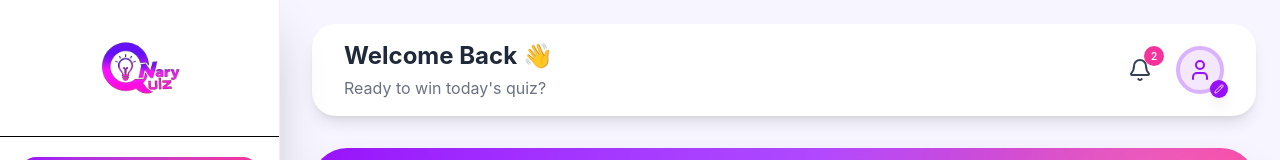
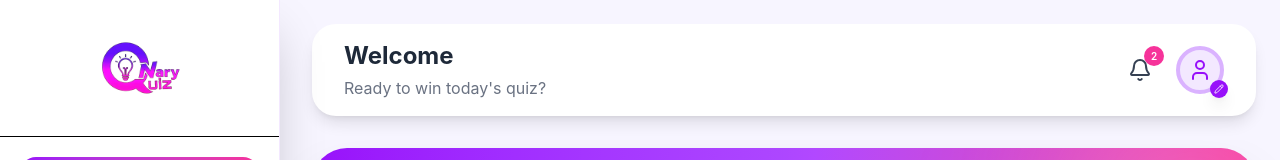
Before and after one commit to Shivu30-code/Quizonary, a React (Vite) app in the folder Quick_app/: page /home in a window 1280 px wide. Shown: the top 160 px of the page. Built offline with nearby package versions, Linux system fonts and the light colour scheme; sample sign-in values are in the browser's storage.

Commit message:
Inital Update

```diff
--- a/Quick_app/src/component/layout/Navbar.jsx
+++ b/Quick_app/src/component/layout/Navbar.jsx
@@ -15,41 +15,6 @@ const Navbar = () => {
   const [showAvatarModal, setShowAvatarModal] = useState(false);
   const user = JSON.parse(localStorage.getItem("user"));
   const [selectedAvatar, setSelectedAvatar] = useState(user?.avatar);
-
-//   const avatars = [
-//   {
-//     name: "Lion",
-//     url: "https://api.dicebear.com/9.x/adventurer/svg?seed=lion",
-//   },
-//   {
-//     name: "Tiger",
-//     url: "https://api.dicebear.com/9.x/adventurer/svg?seed=tiger",
-//   },
-//   {
-//     name: "Panda",
-//     url: "https://api.dicebear.com/9.x/adventurer/svg?seed=panda",
-//   },
-//   {
-//     name: "Fox",
-//     url: "https://api.dicebear.com/9.x/adventurer/svg?seed=fox",
-//   },
-//   {
-//     name: "Dog",
-//     url: "https://api.dicebear.com/9.x/adventurer/svg?seed=dog",
-//   },
-//   {
-//     name: "Cat",
-//     url: "https://api.dicebear.com/9.x/adventurer/svg?seed=cat",
-//   },
-//   {
-//     name: "Rabbit",
-//     url: "https://api.dicebear.com/9.x/adventurer/svg?seed=rabbit",
-//   },
-//   {
-//     name: "Bear",
-//     url: "https://api.dicebear.com/9.x/adventurer/svg?seed=bear",
-//   },
-// ];
   const avatars = [
   { name: "Lion", url: lion },
   { name: "Tiger", url: tiger },
@@ -85,7 +50,7 @@ const handleSaveAvatar = async () => {
 
       setShowAvatarModal(false);
 
-      window.location.reload();
+      window.location.reload("/home");
 
     }
 
@@ -101,7 +66,7 @@ const handleSaveAvatar = async () => {
 
       <div className="flex-1 min-w-0 pl-14 lg:pl-0">
         <h2 className="text-base sm:text-xl lg:text-2xl font-bold text-gray-800 truncate">
-          Welcome Back 👋
+          Welcome
           <span className="text-purple-600">
             {user?.fullName}
           </span>
@@ -127,23 +92,8 @@ const handleSaveAvatar = async () => {
           </span>
         </button>
 
-        {/* Profile */}
-        {/* <img
-          src="https://i.pravatar.cc/150?img=12"
-          alt="Profile"
-          className="w-9 h-9 sm:w-11 sm:h-11 lg:w-12 lg:h-12 rounded-full border-2 lg:border-4 border-purple-200 object-cover"
-        /> */}
+
         <div className="relative">
-
-  {/* <img
-    src={
-      user?.avatar ||
-      "lion"
-    }
-    alt="Profile"
-    onClick={() => setShowAvatarModal(true)}
-    className="w-10 h-10 sm:w-11 sm:h-11 lg:w-12 lg:h-12 rounded-full border-2 lg:border-4 border-purple-300 cursor-pointer object-cover hover:scale-105 duration-300"
-  /> */}
           <div
           onClick={() => setShowAvatarModal(true)}
           className="relative cursor-pointer"
```
Lines whose indentation alone changed are shown as unchanged.
